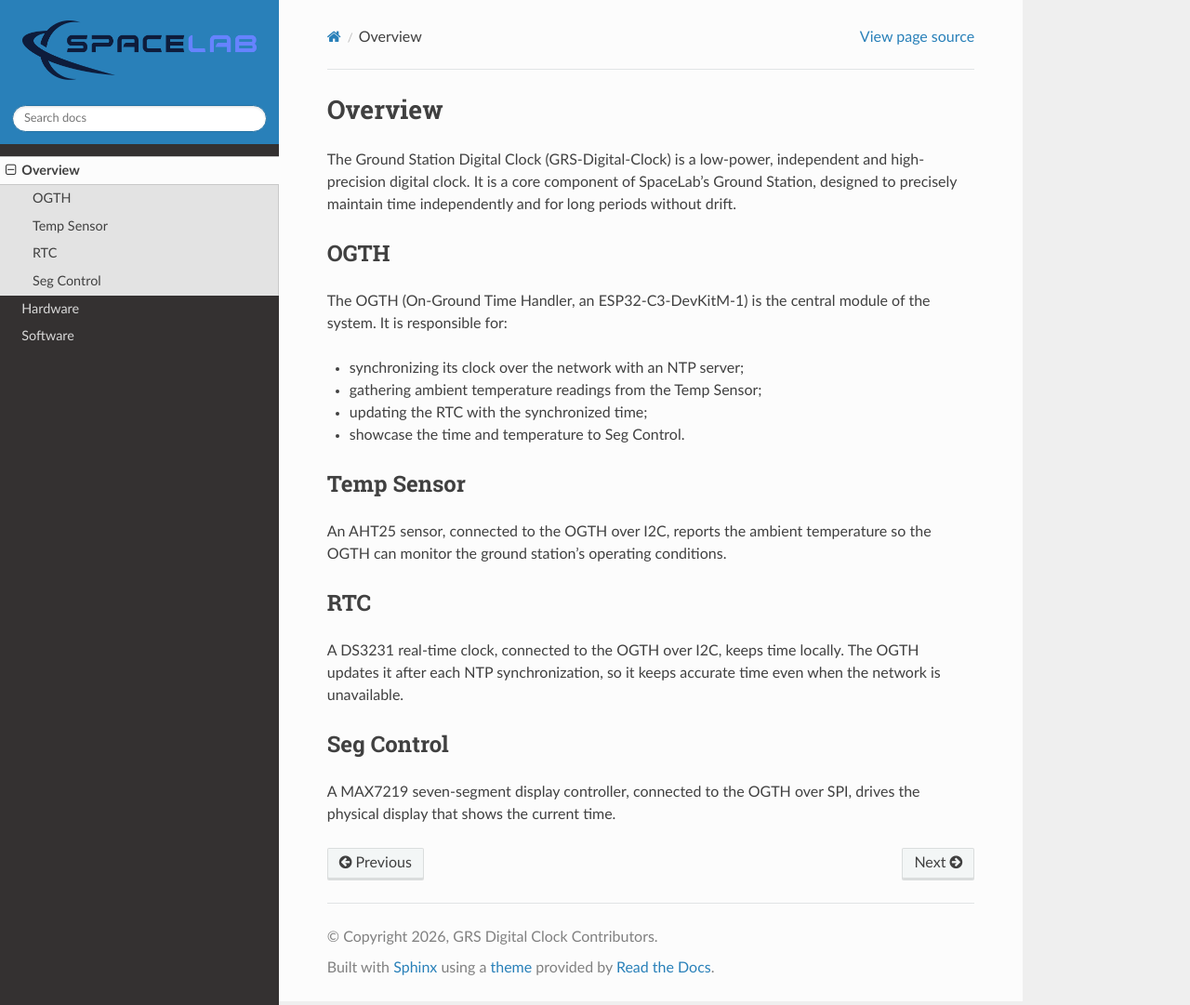
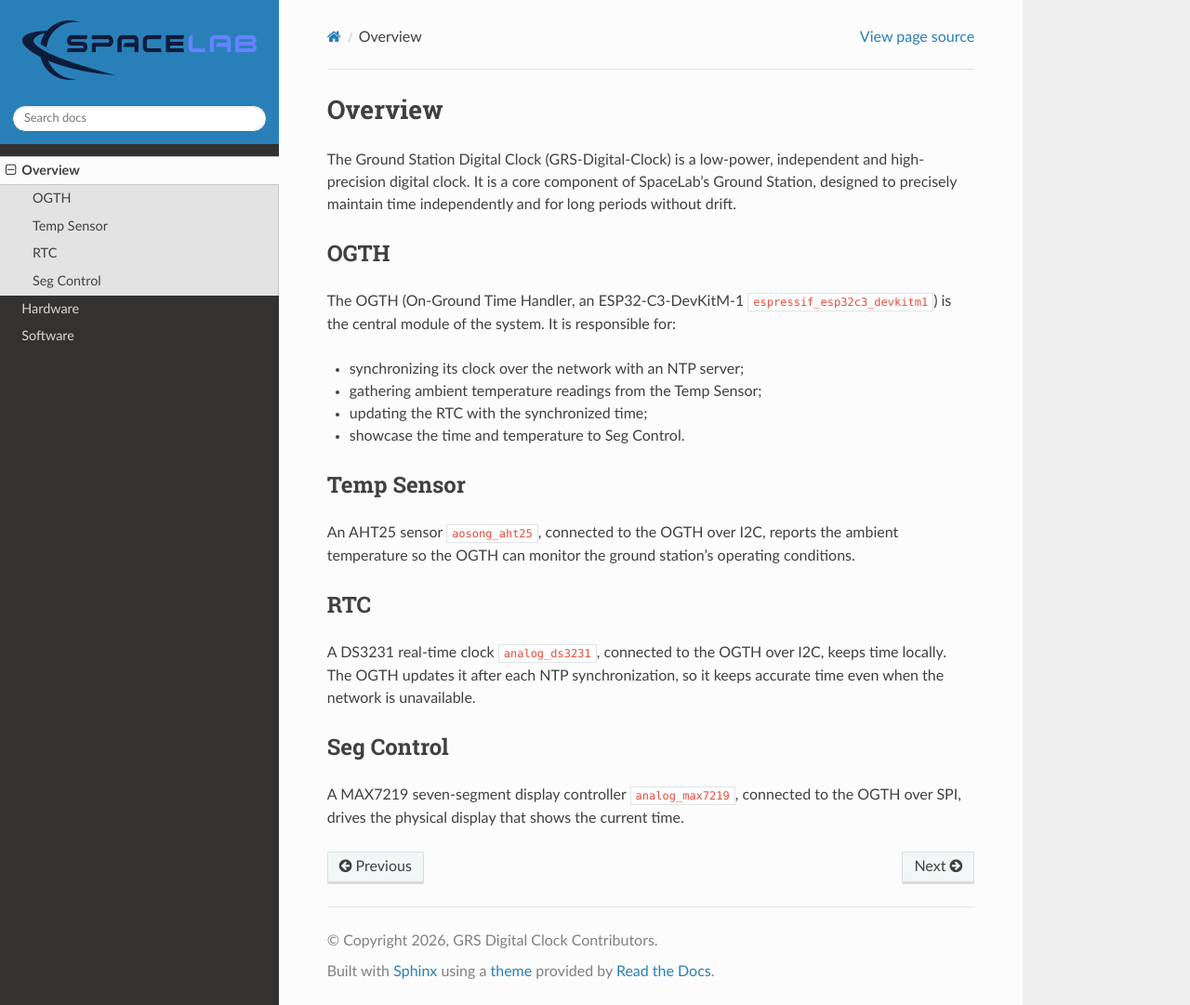
Before and after one commit to spacelab-ufsc/grs-digital-clock, a Sphinx documentation site: the page built from docs/manual/source/overview.rst, in a window 1280 px wide and 1081 px high. Shown: the whole window at 93% size. Built offline with Sphinx 7.4.7 and the Read the Docs theme 3.1.0, drawn with Linux system fonts in a browser that asks for light colours; pages that are not in the unit, such as notebooks, are missing from menus; cross-references to code outside the pages are shown as plain code.

Commit message:
docs: manual: adds citaions to components

```diff
--- a/docs/manual/source/overview.rst
+++ b/docs/manual/source/overview.rst
@@ -7,8 +7,9 @@ The Ground Station Digital Clock (GRS-Digital-Clock) is a low-power, independent
 OGTH
 ====
 
-The OGTH (On-Ground Time Handler, an ESP32-C3-DevKitM-1) is the central
-module of the system. It is responsible for:
+The OGTH (On-Ground Time Handler, an ESP32-C3-DevKitM-1
+:cite:`espressif_esp32c3_devkitm1`) is the central module of the system. It
+is responsible for:
 
 - synchronizing its clock over the network with an NTP server;
 - gathering ambient temperature readings from the Temp Sensor;
@@ -18,19 +19,20 @@ module of the system. It is responsible for:
 Temp Sensor
 ===========
 
-An AHT25 sensor, connected to the OGTH over I2C, reports the ambient
-temperature so the OGTH can monitor the ground station's operating
-conditions.
+An AHT25 sensor :cite:`aosong_aht25`, connected to the OGTH over I2C,
+reports the ambient temperature so the OGTH can monitor the ground
+station's operating conditions.
 
 RTC
 ===
 
-A DS3231 real-time clock, connected to the OGTH over I2C, keeps time
-locally. The OGTH updates it after each NTP synchronization, so it keeps
-accurate time even when the network is unavailable.
+A DS3231 real-time clock :cite:`analog_ds3231`, connected to the OGTH over
+I2C, keeps time locally. The OGTH updates it after each NTP synchronization,
+so it keeps accurate time even when the network is unavailable.
 
 Seg Control
 ===========
 
-A MAX7219 seven-segment display controller, connected to the OGTH over SPI,
-drives the physical display that shows the current time.
+A MAX7219 seven-segment display controller :cite:`analog_max7219`,
+connected to the OGTH over SPI, drives the physical display that shows the
+current time.
--- a/docs/manual/source/references.bib
+++ b/docs/manual/source/references.bib
@@ -0,0 +1,31 @@
+@manual{espressif_esp32c3_devkitm1,
+    title        = {{ESP32-C3-DevKitM-1} Getting Started Guide},
+    organization = {Espressif Systems},
+    year         = {2026},
+    url          = {https://docs.espressif.com/projects/esp-dev-kits/en/latest/esp32c3/esp32-c3-devkitm-1/index.html},
+    note         = {Accessed: 2026-08-18}
+}
+
+@manual{aosong_aht25,
+    title        = {{AHT25} Humidity and Temperature Module Datasheet},
+    organization = {Aosong (Guangzhou) Electronics Co., Ltd.},
+    year         = {2021},
+    url          = {https://www.aosong.com/userfiles/files/media/Data%20Sheet%20AHT25%20A2.pdf},
+    note         = {Accessed: 2026-08-18}
+}
+
+@manual{analog_ds3231,
+    title        = {{DS3231}: Extremely Accurate {I2C}-Integrated {RTC/TCXO/Crystal}},
+    organization = {Analog Devices, Inc.},
+    year         = {n.d.},
+    url          = {https://www.analog.com/media/en/technical-documentation/data-sheets/ds3231.pdf},
+    note         = {Accessed: 2026-08-18}
+}
+
+@manual{analog_max7219,
+    title        = {{MAX7219/MAX7221}: Serially Interfaced, 8-Digit {LED} Display Drivers},
+    organization = {Analog Devices, Inc.},
+    year         = {n.d.},
+    url          = {https://www.analog.com/media/en/technical-documentation/data-sheets/MAX7219-MAX7221.pdf},
+    note         = {Accessed: 2026-08-18}
+}
```
